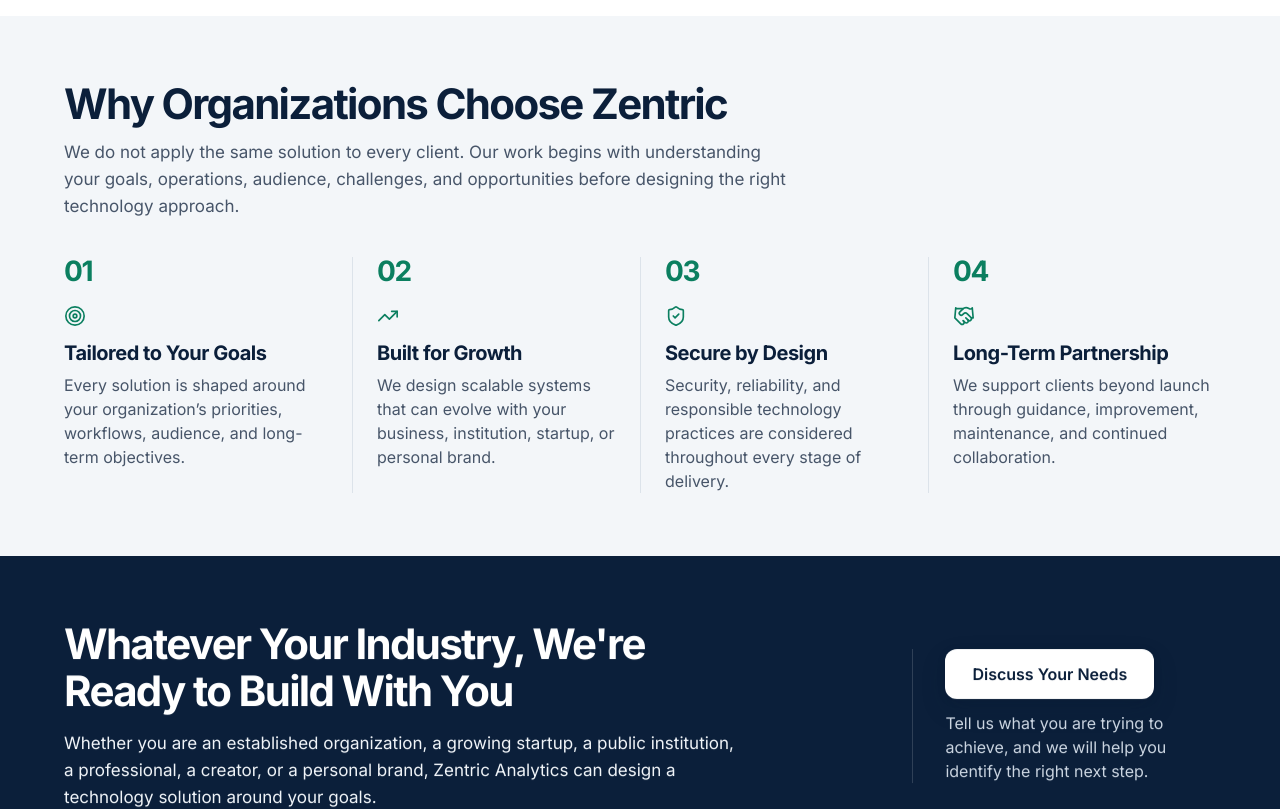
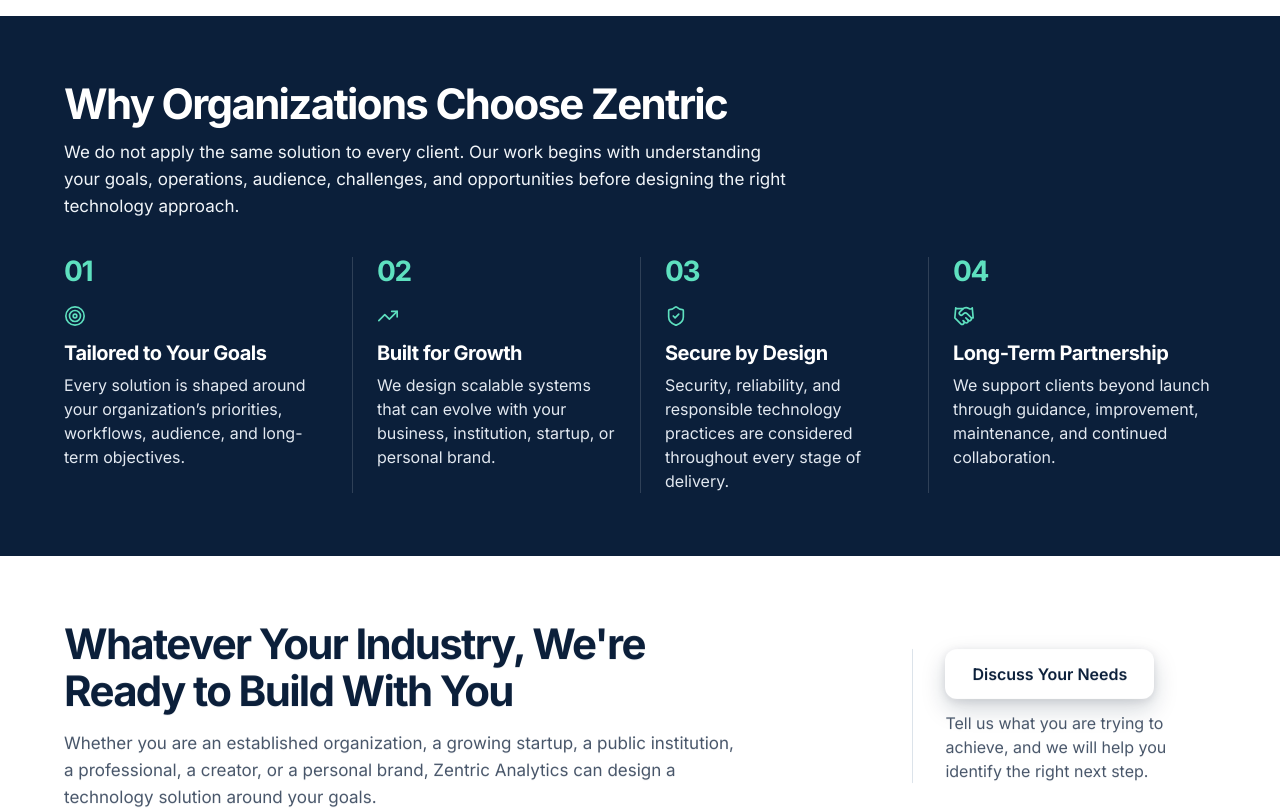
Before and after one commit to Zentric-Analytics/Zentricanalytics.com, a Next.js app: page /industries in a window 1280 px wide. Shown: the part 1780-2589 px from the top of the page. Built offline with nearby package versions, Linux system fonts and the light colour scheme.

Commit message:
Improve industries section rhythm

```diff
--- a/src/app/industries/page.tsx
+++ b/src/app/industries/page.tsx
@@ -87,30 +87,30 @@
       </ScrollReveal>
 
       <ScrollReveal>
-        <section className="bg-[#F3F6F9] px-4 py-9 sm:px-6 sm:py-11 lg:px-8 lg:py-16" aria-labelledby="organization-values-heading">
+        <section className="bg-[#0B1F3A] px-4 py-9 sm:px-6 sm:py-11 lg:px-8 lg:py-16" aria-labelledby="organization-values-heading">
         <div className="mx-auto max-w-6xl">
           <header className="max-w-[47rem] text-left">
             <h2
               id="organization-values-heading"
-              className="text-[1.75rem] font-bold leading-[1.12] tracking-[-0.04em] text-[#0B1F3A] sm:text-[2.125rem] lg:text-[2.625rem]"
+              className="text-[1.75rem] font-bold leading-[1.12] tracking-[-0.04em] text-white sm:text-[2.125rem] lg:text-[2.625rem]"
             >
               Why Organizations Choose Zentric
             </h2>
-            <p className="mt-3 max-w-[46rem] text-base leading-[1.6] text-[#475569] sm:text-[1.0625rem]">
+            <p className="mt-3 max-w-[46rem] text-base leading-[1.6] text-slate-100 sm:text-[1.0625rem]">
               We do not apply the same solution to every client. Our work begins with understanding your goals, operations, audience, challenges, and opportunities before designing the right technology approach.
             </p>
           </header>
 
-          <div className="mt-7 divide-y divide-[#DCE3EA] lg:mt-9 lg:grid lg:grid-cols-4 lg:divide-x lg:divide-y-0">
+          <div className="mt-7 divide-y divide-white/15 lg:mt-9 lg:grid lg:grid-cols-4 lg:divide-x lg:divide-y-0">
             {organizationValues.map(({ number, Icon, title, description }, index) => (
               <article style={{ '--industries-reveal-delay': `${index * 85}ms` } as CSSProperties} className="industries-child-reveal group grid grid-cols-[2.875rem_minmax(0,1fr)] gap-x-3 py-4 sm:grid-cols-[3.5rem_minmax(0,1fr)] sm:gap-x-4 lg:block lg:px-6 lg:py-0 first:lg:pl-0 last:lg:pr-0" key={title}>
-                <span className="text-2xl font-bold leading-none tracking-[-0.05em] text-[#0B7F60] sm:text-[1.75rem] lg:block">{number}</span>
+                <span className="text-2xl font-bold leading-none tracking-[-0.05em] text-[#5EE0BF] sm:text-[1.75rem] lg:block">{number}</span>
                 <div className="min-w-0 lg:mt-5">
-                  <Icon aria-hidden="true" className="size-5 text-[#0B7F60] transition-transform duration-200 ease-out group-hover:translate-x-0.5 sm:size-[1.375rem]" strokeWidth={1.8} />
-                  <h3 className="mt-3 text-lg font-bold leading-[1.3] tracking-[-0.025em] text-[#0B1F3A] transition-colors duration-200 ease-out group-hover:text-[#0B7F60] sm:text-xl">
+                  <Icon aria-hidden="true" className="size-5 text-[#5EE0BF] transition-transform duration-200 ease-out group-hover:translate-x-0.5 sm:size-[1.375rem]" strokeWidth={1.8} />
+                  <h3 className="mt-3 text-lg font-bold leading-[1.3] tracking-[-0.025em] text-white transition-colors duration-200 ease-out group-hover:text-[#5EE0BF] sm:text-xl">
                     {title}
                   </h3>
-                  <p className="mt-1.5 text-[0.9375rem] leading-[1.6] text-[#475569] sm:text-base">{description}</p>
+                  <p className="mt-1.5 text-[0.9375rem] leading-[1.6] text-slate-200 sm:text-base">{description}</p>
                 </div>
               </article>
             ))}
@@ -120,23 +120,23 @@
       </ScrollReveal>
 
       <ScrollReveal>
-        <section className="bg-[#0B1F3A] px-4 py-9 text-white sm:px-6 sm:py-11 lg:px-8 lg:py-16" aria-labelledby="industries-final-cta-heading">
+        <section className="bg-white px-4 py-9 sm:px-6 sm:py-11 lg:px-8 lg:py-16" aria-labelledby="industries-final-cta-heading">
         <div className="mx-auto grid max-w-6xl gap-7 lg:grid-cols-[minmax(0,1.45fr)_minmax(18rem,0.55fr)] lg:items-center lg:gap-12">
           <div className="max-w-[44rem]">
             <h2
               id="industries-final-cta-heading"
-              className="max-w-[38rem] text-[1.75rem] font-bold leading-[1.12] tracking-[-0.04em] sm:text-[2.125rem] lg:text-[2.625rem]"
+              className="max-w-[38rem] text-[1.75rem] font-bold leading-[1.12] tracking-[-0.04em] text-[#0B1F3A] sm:text-[2.125rem] lg:text-[2.625rem]"
             >
               Whatever Your Industry, We&apos;re Ready to Build With You
             </h2>
-            <p className="mt-3 max-w-[42rem] text-base leading-[1.6] text-slate-100 sm:mt-4 sm:text-[1.0625rem]">
+            <p className="mt-3 max-w-[42rem] text-base leading-[1.6] text-[#475569] sm:mt-4 sm:text-[1.0625rem]">
               Whether you are an established organization, a growing startup, a public institution, a professional, a creator, or a personal brand, Zentric Analytics can design a technology solution around your goals.
             </p>
           </div>
 
-          <div className="border-white/15 lg:border-l lg:pl-8">
+          <div className="border-[#DCE3EA] lg:border-l lg:pl-8">
             <Link className="btn hero-cta-primary w-full sm:w-fit" href="/contact">Discuss Your Needs</Link>
-            <p className="mt-3 max-w-[22rem] text-sm leading-[1.6] text-slate-300 sm:text-base">
+            <p className="mt-3 max-w-[22rem] text-sm leading-[1.6] text-[#475569] sm:text-base">
               Tell us what you are trying to achieve, and we will help you identify the right next step.
             </p>
           </div>
```
